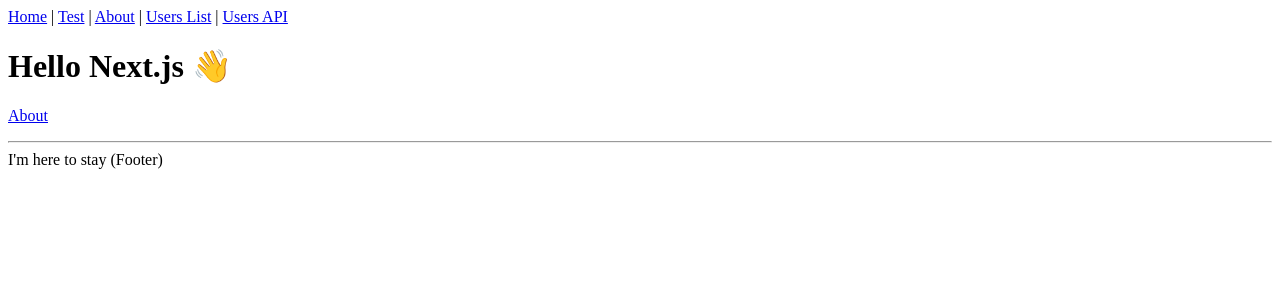
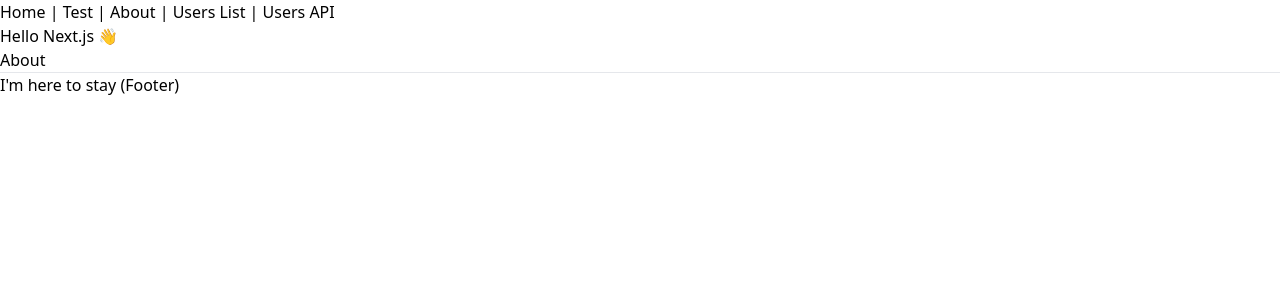
Before and after one commit to turing0/telegram-bot, a Next.js app: page / in a window 1280 px wide. Shown: the top 300 px of the page. Built offline with nearby package versions, Linux system fonts and the light colour scheme.

Commit message:
feat: add main application component and configure Tailwind CSS content paths

```diff
--- /dev/null
+++ b/pages/_app.tsx
@@ -0,0 +1,6 @@
+import type { AppProps } from 'next/app';
+import '../styles/globals.css';
+
+export default function App({ Component, pageProps }: AppProps) {
+  return <Component {...pageProps} />;
+}
--- a/tailwind.config.js
+++ b/tailwind.config.js
@@ -1,6 +1,6 @@
 /** @type {import('tailwindcss').Config} */
 module.exports = {
-  purge: [
+  content: [
     './pages/**/*.{js,ts,jsx,tsx}',
     './interfaces/**/*.{js,ts,jsx,tsx}',
     './components/**/*.{js,ts,jsx,tsx}'
```
